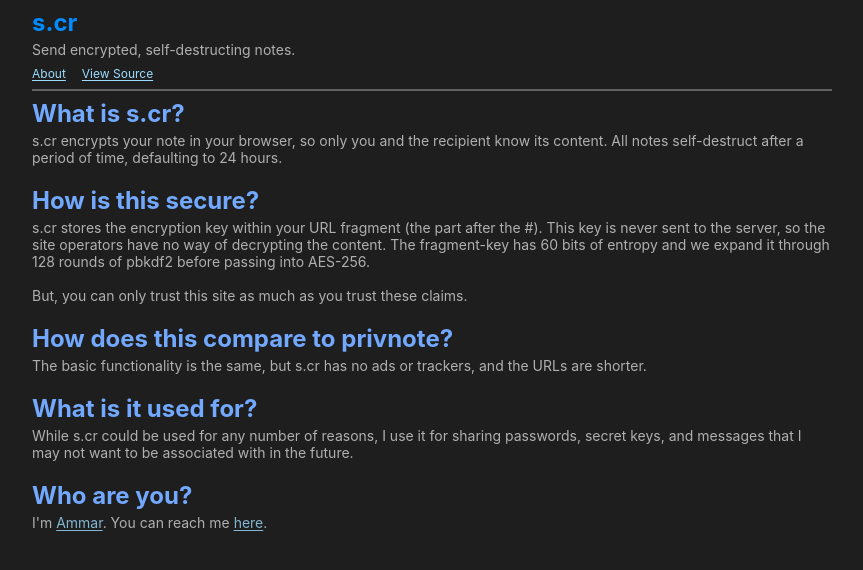
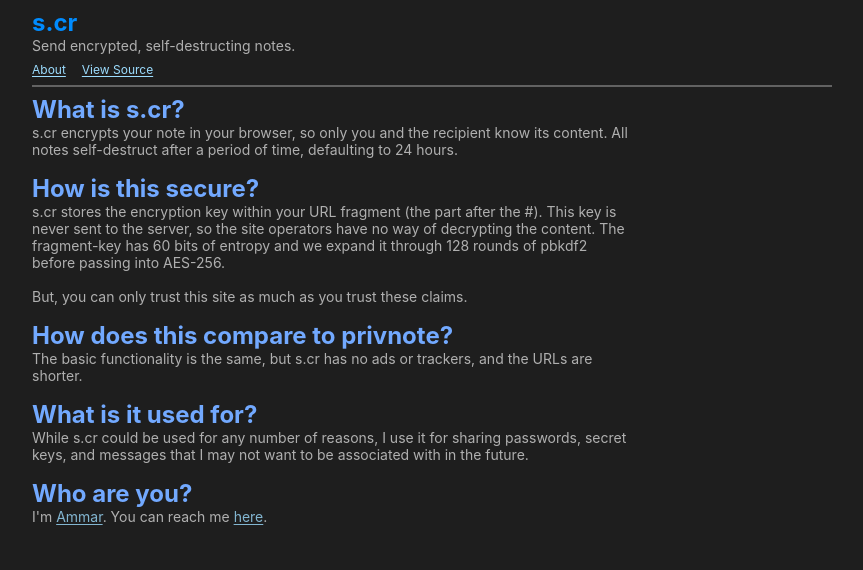
Before and after one commit to ammario/scr, a Next.js app: page /about in a window 1280 px wide. Shown: the top 570 px of the page, without its empty margins (208-1071 px from the left). Built offline with nearby package versions, Linux system fonts and the light colour scheme.

Commit message:
Remove unused imports and tweak global styles
- Remove `DeleteForever` icon import: it's not used.
- Adjust global paragraph margins: better visual consistency.
- Add max-width to about page: improve readability.

```diff
--- a/pages/[...path].tsx
+++ b/pages/[...path].tsx
@@ -1,5 +1,5 @@
 import { css } from "@emotion/react";
-import { CopyAll, DeleteForever, Reply, Visibility } from "@mui/icons-material";
+import { CopyAll, Reply, Visibility } from "@mui/icons-material";
 import dayjs from "dayjs";
 import { useRouter } from "next/router";
 import { useEffect, useState } from "react";
--- a/pages/_app.tsx
+++ b/pages/_app.tsx
@@ -1,6 +1,5 @@
 import { AppProps } from "next/app";
 import Head from "next/head";
-import Image from "next/image";
 import { css, Global } from "@emotion/react";
 import {
   colors,
@@ -61,8 +60,8 @@ const globalStyles = css`
     opacity: 0.8;
     margin-top: 0px;
     font-size: 14px;
-    margin-block-end: 4px;
-    margin-block-start: 4px;
+    margin-block-end: 0px;
+    margin-block-start: 0px;
   }
 
   a {
--- a/pages/about.tsx
+++ b/pages/about.tsx
@@ -8,6 +8,8 @@ export default function ViewNote() {
       css={css`
         display: flex;
         flex-direction: column;
+        // Slightly better for reading.
+        max-width: 600px;
 
         h2 {
           color: ${chroma(colors.h1).mix("white", 0.2).css()};
```
